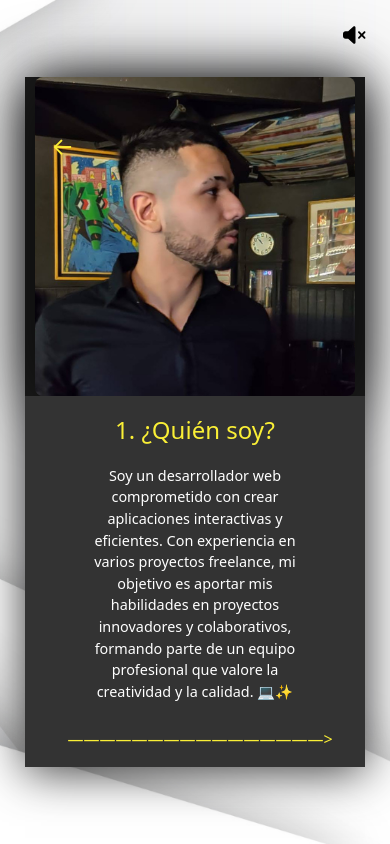
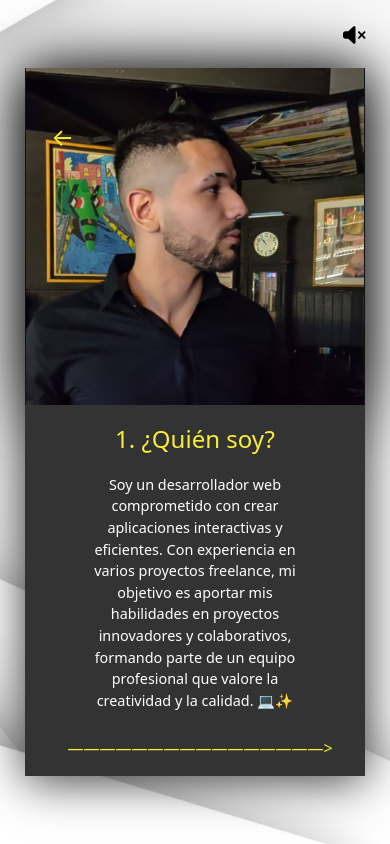
Before and after one commit to CapriaG/Mi-Portafolio, a React (Vite) app: page /about in a window 390 px wide. Built offline with nearby package versions, Linux system fonts and the light colour scheme.

Commit message:
about responsive change

```diff
--- a/src/index.css
+++ b/src/index.css
@@ -397,6 +397,7 @@ body{
   .profile-image {
     max-width: 100%;
     margin: 0;
+    border-radius: 0;
   }
 
   .about-left h2, .about-left h3 {
@@ -428,7 +429,7 @@ body{
   }
 
   .about-left{
-    padding: 0 10px;
+    padding: 0 1px;
   }
 
   .about-right{
```
